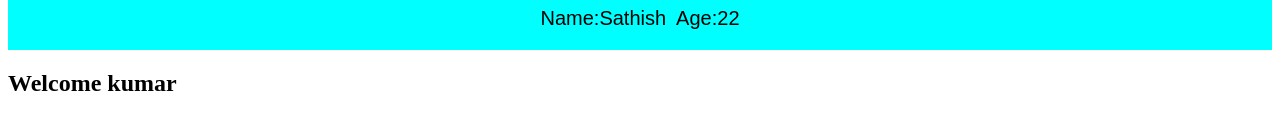
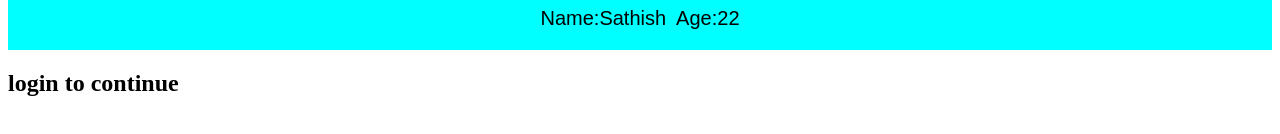
Before and after one commit to sathishtz/react-app, a React (Vite) app: page / in a window 1280 px wide. Shown: the part 624-758 px from the top of the page. Built offline with nearby package versions, Linux system fonts and the light colour scheme.

Commit message:
adding ternary operators in condtional statements

```diff
--- a/src/App.jsx
+++ b/src/App.jsx
@@ -12,7 +12,7 @@ function App() {
     <Card/>
     <Button/>
     <Stu name="Sathish" age="22" />
-    <User name="kumar" login="22"/>
+    <User name="kumar" login={false}/>
     </>
   );
 }
--- a/src/Condition.jsx
+++ b/src/Condition.jsx
@@ -1,12 +1,19 @@
 import PropTypes from 'prop-types'
 
+
 function User(props){
-    if (props.login){
-        return <h2>Welcome {props.name}</h2>
-    }
-    else{
-        return <h2>login to continue</h2>
-    }
+    // if (props.login){
+    //     return <h2>Welcome {props.name}</h2>
+    // }
+    // else{
+    //     return <h2>login to continue</h2>
+    // }
+
+    const Welcome=<h2>Welcome {props.name}</h2>
+
+    const Not_Welcom=<h2>login to continue</h2>
+
+    return(props.login ? Welcome:Not_Welcom);
 }
 
 User.propTypes={
```
